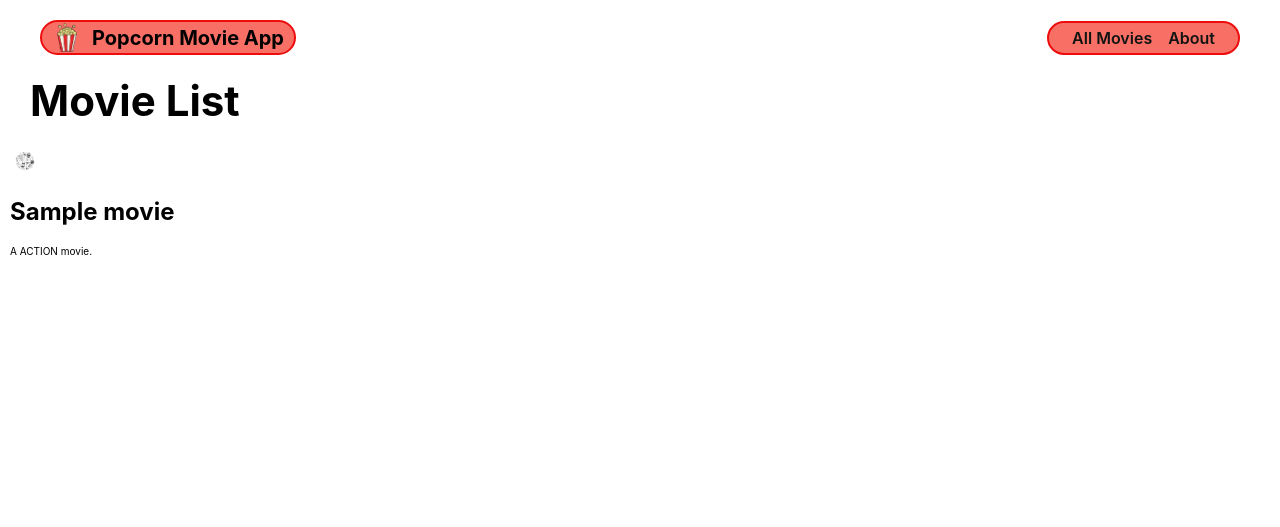
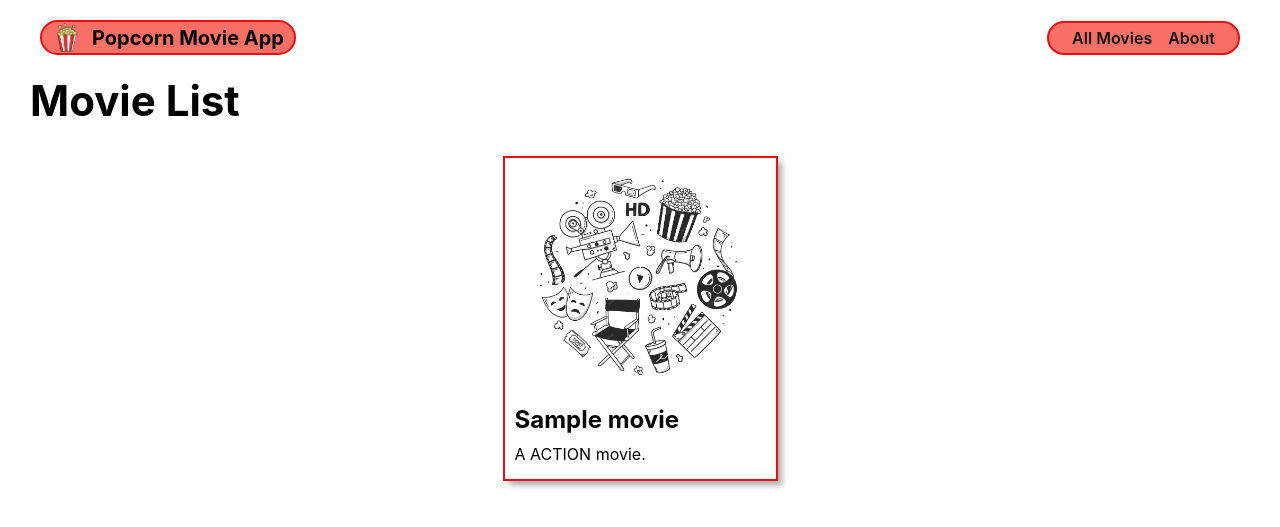
Before and after one commit to ssmlee10/django-crud-app-lab, a Django app: page /movies/ in a window 1280 px wide. Shown: the top 527 px of the page. Run offline with Django 5.2, Linux system fonts and the light colour scheme; tables that the repository leaves empty hold one stand-in row (values such as "Sample post").

Commit message:
fix card styling

```diff
--- a/main_app/static/css/movie-index.css
+++ b/main_app/static/css/movie-index.css
@@ -1,8 +1,18 @@
+.movieCard{
+  width: 220px;
+  height: auto;
+}
+
 .card-container {
   padding: 0 30px;
   display: flex;
   justify-content: center;
   flex-wrap: wrap;
+}
+
+.card-img-container {
+  display: flex;
+  justify-content: center;
 }
 
 .card {
--- a/main_app/templates/movies/index.html
+++ b/main_app/templates/movies/index.html
@@ -1,7 +1,7 @@
 {% extends 'base.html' %} {% load static %} {% block head %}
 <link
   rel="stylesheet"
-  href="{% static 'css/movies/movie-index.css' %}"
+  href="{% static 'css/movie-index.css' %}"
 />
 {% endblock %} {% block content %}
 
@@ -16,7 +16,7 @@
       <div class="card-img-container">
         <img
           src="{% static 'images/movieCard.png' %}"
-          alt="A movie card" class="logo"
+          alt="A movie card" class="movieCard"
         />
       </div>
       <h2 class="card-title">{{ movie.title }}</h2>
```
